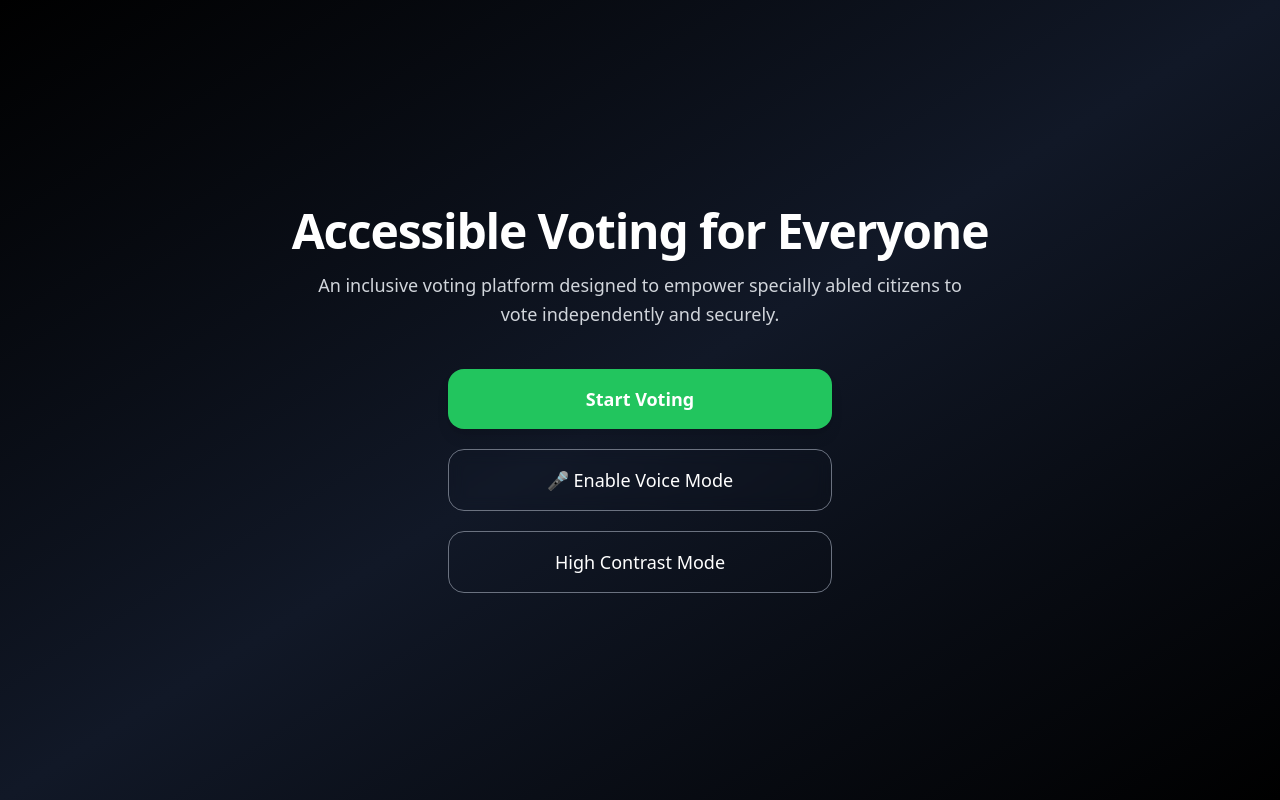
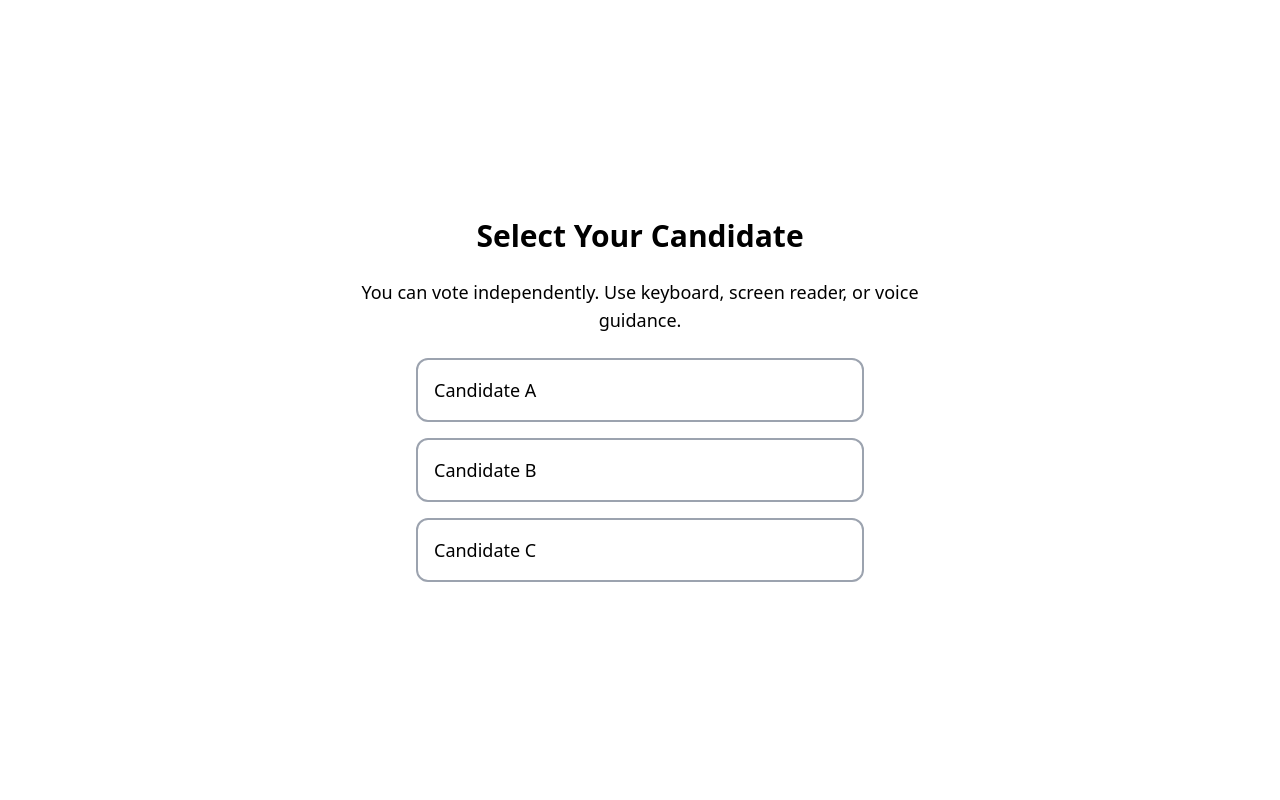
Before and after one commit to ByteQuest-2025/GFGBQ-Team-vibe123, a React app in the folder frontend/: page / in a window 1280 px wide. Built offline with nearby package versions, Linux system fonts and the light colour scheme; the HTML template or start-up script is replaced by a standard one.

Commit message:
Add accessible voting UI with WCAG support, keyboard navigation, and voice guidance

```diff
--- a/frontend/src/App.jsx
+++ b/frontend/src/App.jsx
@@ -1,17 +1,11 @@
-import { BrowserRouter, Routes, Route } from "react-router-dom";
-import Home from "./pages/Home";
 import Vote from "./pages/Vote";
-import Confirm from "./pages/Confirm";
+import { AccessibilityProvider } from "./context/AccessibilityContext";
 
 function App() {
   return (
-    <BrowserRouter>
-      <Routes>
-        <Route path="/" element={<Home />} />
-        <Route path="/vote" element={<Vote />} />
-        <Route path="/confirm" element={<Confirm />} />
-      </Routes>
-    </BrowserRouter>
+    <AccessibilityProvider>
+      <Vote />
+    </AccessibilityProvider>
   );
 }
 
--- /dev/null
+++ b/frontend/src/components/AccessibleButton.jsx
@@ -0,0 +1,4 @@
+<label>
+  <input type="checkbox" />
+  Enable Screen Reader Mode
+</label>
--- /dev/null
+++ b/frontend/src/context/AccessibilityContext.jsx
@@ -0,0 +1,24 @@
+import { createContext, useState } from "react";
+
+export const AccessibilityContext = createContext();
+
+export const AccessibilityProvider = ({ children }) => {
+  const [fontSize, setFontSize] = useState("normal"); // normal | large
+  const [contrast, setContrast] = useState("normal"); // normal | high
+  const [voice, setVoice] = useState(false);
+
+  return (
+    <AccessibilityContext.Provider
+      value={{
+        fontSize,
+        setFontSize,
+        contrast,
+        setContrast,
+        voice,
+        setVoice,
+      }}
+    >
+      {children}
+    </AccessibilityContext.Provider>
+  );
+};
--- /dev/null
+++ b/frontend/src/hooks/useSpeech.js
@@ -0,0 +1,8 @@
+export const speak = (text) => {
+  if (!window.speechSynthesis) return;
+
+  const utterance = new SpeechSynthesisUtterance(text);
+  utterance.rate = 0.9;
+  utterance.pitch = 1;
+  window.speechSynthesis.speak(utterance);
+};
--- /dev/null
+++ b/frontend/src/pages/AccessibilitySetup.jsx
@@ -0,0 +1,28 @@
+import { useContext } from "react";
+import { AccessibilityContext } from "../context/AccessibilityContext";
+
+export default function AccessibilitySetup() {
+  const {
+    setFontSize,
+    setContrast,
+    setVoice,
+  } = useContext(AccessibilityContext);
+
+  return (
+    <div className="p-6 flex flex-col gap-4">
+      <h2 className="text-2xl font-bold">Accessibility Settings</h2>
+
+      <button onClick={() => setFontSize("large")}>
+        Enable Large Text
+      </button>
+
+      <button onClick={() => setContrast("high")}>
+        Enable High Contrast
+      </button>
+
+      <button onClick={() => setVoice(true)}>
+        Enable Voice Guidance
+      </button>
+    </div>
+  );
+}
--- a/frontend/src/pages/Vote.jsx
+++ b/frontend/src/pages/Vote.jsx
@@ -1,108 +1,72 @@
-import { useState } from "react";
-import { useNavigate } from "react-router-dom";
-
+import { useContext, useEffect, useState } from "react";
+import { AccessibilityContext } from "../context/AccessibilityContext";
+import { speak } from "../hooks/useSpeech";
 
 const candidates = [
   { id: 1, name: "Candidate A" },
   { id: 2, name: "Candidate B" },
-  { id: 3, name: "Candidate C" }
+  { id: 3, name: "Candidate C" },
 ];
 
 export default function Vote() {
+  const { fontSize, contrast, voice } = useContext(AccessibilityContext);
   const [selected, setSelected] = useState(null);
-  const [message, setMessage] = useState("");
-  const [listening, setListening] = useState(false);
-    const navigate = useNavigate();
-    const hasVoted = localStorage.getItem("hasVoted");
 
+  useEffect(() => {
+    if (voice) {
+      speak("Please select your candidate. Use tab and enter to vote.");
+    }
+  }, [voice]);
 
-
-  const castVote = (name) => {
-  const hasVoted = localStorage.getItem("hasVoted");
-
-  if (hasVoted) {
-    alert("You have already voted!");
-    return;
-  }
-
-  localStorage.setItem("hasVoted", "true");
-  setSelected(name);
-
-  setTimeout(() => {
-    navigate("/confirm");
-  }, 800);
-};
-
-const startVoiceVoting = () => {
-    const SpeechRecognition =
-      window.SpeechRecognition || window.webkitSpeechRecognition;
-
-    if (!SpeechRecognition) {
-      alert("Voice recognition not supported in this browser");
-      return;
-    }
-
-    const recognition = new SpeechRecognition();
-    recognition.lang = "en-US";
-    recognition.start();
-    setListening(true);
-
-    recognition.onresult = (event) => {
-      const transcript = event.results[0][0].transcript.toLowerCase();
-      setListening(false);
-
-      candidates.forEach((c) => {
-        if (transcript.includes(c.name.toLowerCase())) {
-          castVote(c.name);
-        }
-      });
-    };
-
-    recognition.onerror = () => {
-      setListening(false);
-    };
-  };
+  const containerClass = `
+    min-h-screen flex flex-col items-center justify-center gap-6
+    ${contrast === "high" ? "bg-black text-yellow-300" : "bg-white text-black"}
+    ${fontSize === "large" ? "text-2xl" : "text-lg"}
+  `;
 
   return (
-    <main className="min-h-screen flex items-center justify-center px-6 bg-gradient-to-br from-black via-gray-900 to-black text-white page-transition
-">
-        <div className="w-full max-w-md flex flex-col items-center gap-6">
+    <div className={containerClass}>
+      <h1 className="font-bold text-3xl">
+        Select Your Candidate
+      </h1>
 
-      <h2 className="text-4xl font-bold mb-8 tracking-tight" tabIndex="0">
-        Cast Your Vote
-      </h2>
+      <p className="text-center max-w-xl">
+        You can vote independently. Use keyboard, screen reader, or voice guidance.
+      </p>
 
-      <button
-        onClick={startVoiceVoting}
-        className="mb-8 px-8 py-3 rounded-full border border-green-400/60
-hover:bg-green-500/10 transition-all duration-300
-focus:outline-none focus:ring-4 focus:ring-green-400/50"
-        aria-label="Vote using voice"
-      >
-        🎤 Vote using Voice {listening && "(Listening...)"}
-      </button>
-
-      <div className="flex flex-col items-center gap-5 w-full max-w-lg mx-auto">
-        {candidates.map((c) => (
+      <div className="flex flex-col gap-4 w-full max-w-md">
+        {candidates.map((candidate) => (
           <button
-            key={c.id}
-            onClick={() => castVote(c.name)}
-            className={`w-full min-w-[320px] max-w-lg p-6 rounded-2xl text-xl border
-transition-all duration-300 flex items-center justify-center focus:outline-none focus:ring-4 focus:ring-green-400/50
+            key={candidate.id}
+            onClick={() => setSelected(candidate)}
+            onKeyDown={(e) => e.key === "Enter" && setSelected(candidate)}
+            aria-label={`Vote for ${candidate.name}`}
+            className={`p-4 rounded-xl border-2 text-left
+              focus:outline-none focus:ring-4
               ${
-                selected === c.name
-                  ? "bg-green-500 text-black scale-105 shadow-2xl"
-                  : "bg-black/40 border-gray-600 hover:border-white hover:scale-105"
+                selected?.id === candidate.id
+                  ? "border-blue-600 ring-blue-300"
+                  : "border-gray-400"
               }`}
-            aria-label={`Vote for ${c.name}`}
           >
-            {c.name}
+            {candidate.name}
           </button>
         ))}
       </div>
 
-
-       </div>
-    </main>
+      {selected && (
+        <button
+          className="mt-6 px-8 py-4 bg-green-600 text-white rounded-xl
+                     focus:outline-none focus:ring-4 focus:ring-green-300"
+          aria-label="Confirm selected candidate"
+          onClick={() => {
+            if (voice) speak(`You selected ${selected.name}`);
+            alert(`Vote selected: ${selected.name}`);
+          }}
+        >
+          Confirm Vote
+        </button>
+      )}
+    </div>
   );
 }
```
Also changed, not shown: frontend/src/components/ContrastToggle.jsx (added), frontend/src/components/FontSizeToggle.jsx (added), frontend/src/components/ProgressIndicator.jsx (added), frontend/src/components/VoiceControl.jsx (added), frontend/src/pages/ConfirmVote.jsx (renamed from frontend/src/pages/Confirm.jsx), frontend/src/pages/ThankYou.jsx (added), 1 other file (tests, documents, lock files or other folders).
